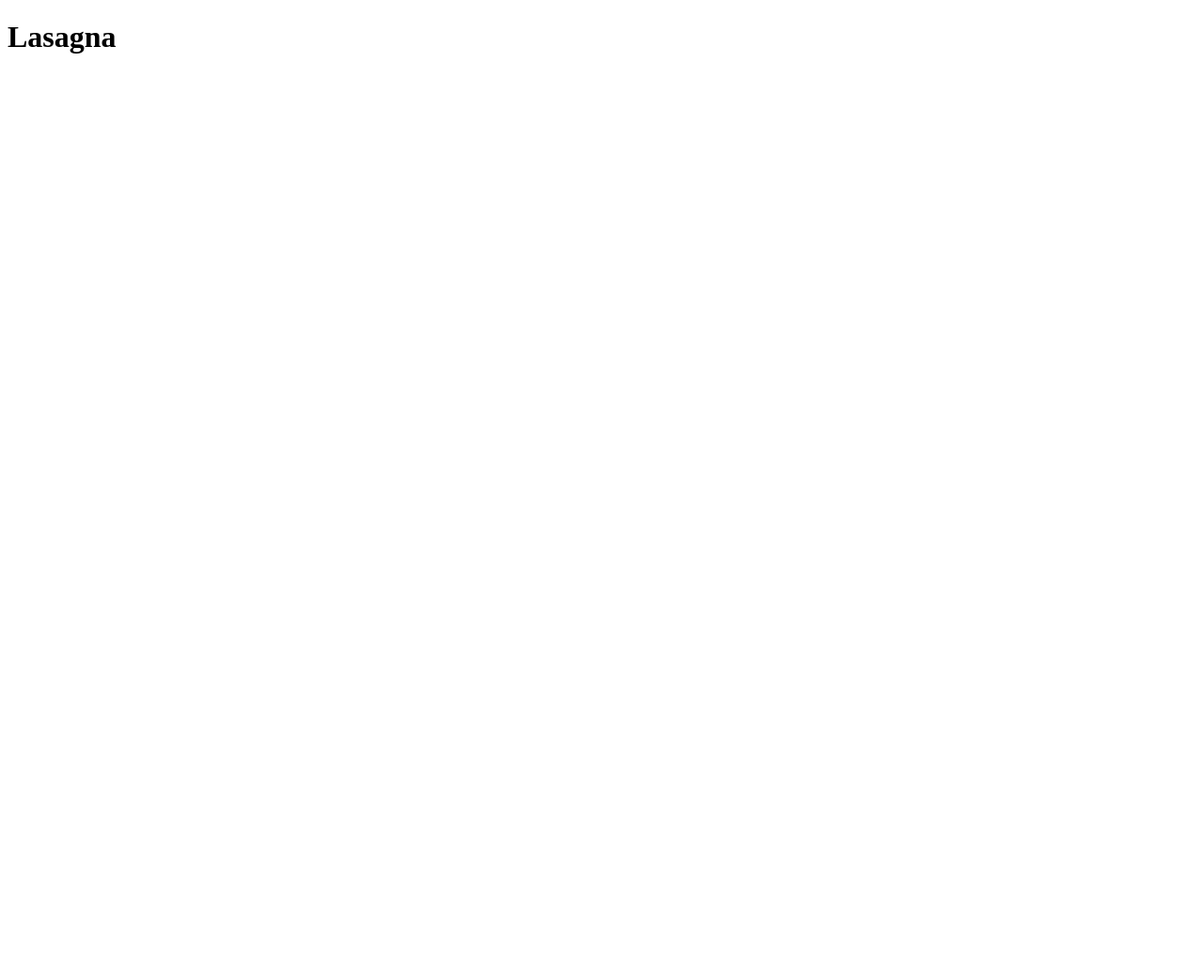
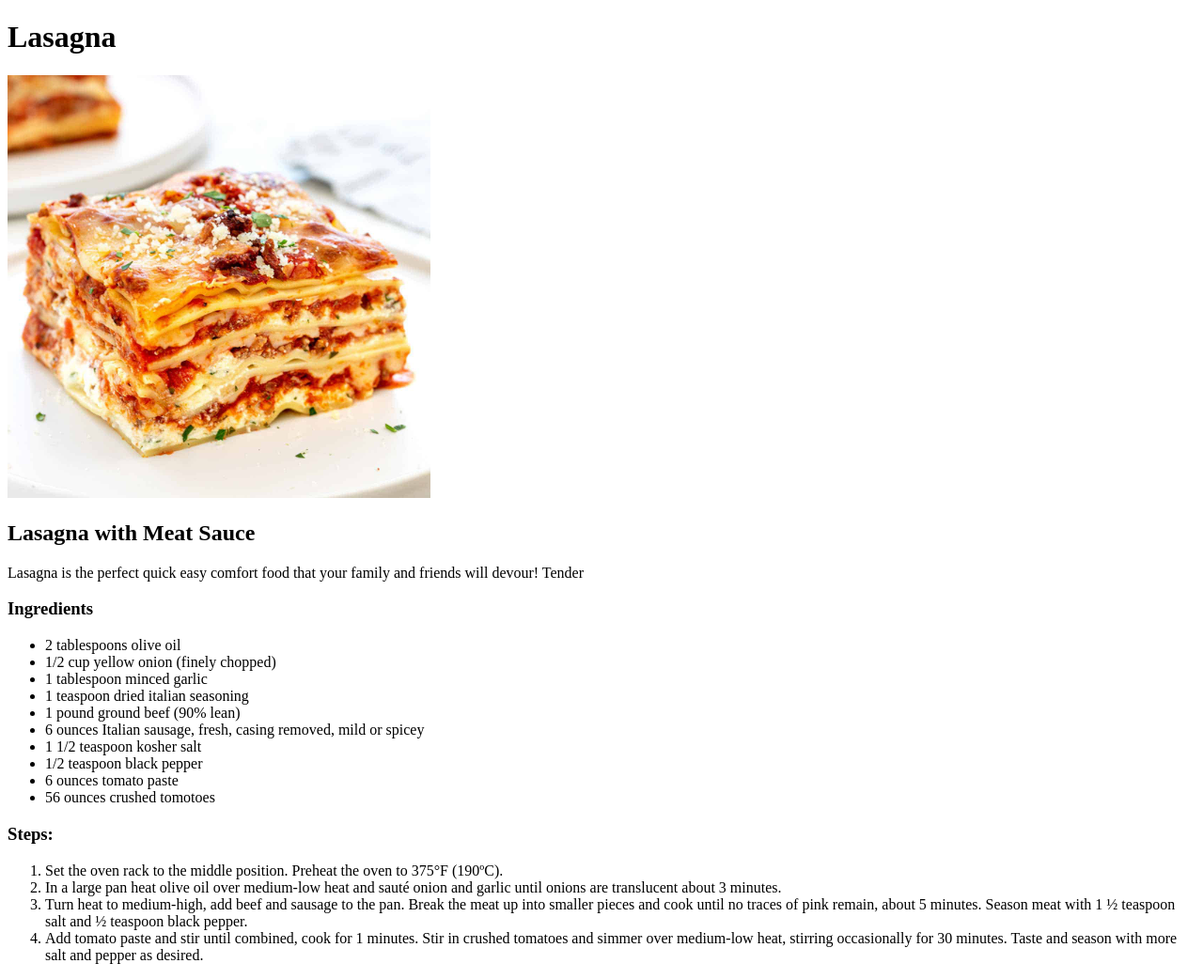
Before and after one commit to ryansalandy/odin-recipes, a plain HTML site: page recipes/lasagna.html in a window 1280 px wide. Shown: the whole page at 94% size. Before the commit the page ends 800 px from the top, so only its background shows below. Drawn offline with Linux system fonts and the light colour scheme.

Commit message:
Added img dir and img and additional instructions

```diff
--- a/recipes/lasagna.html
+++ b/recipes/lasagna.html
@@ -8,5 +8,28 @@
 </head>
 <body>
     <h1>Lasagna</h1>
+    <img src="../img/meat-lasagna.jpg" style="width:450px; height:450px;">
+    <h2>Lasagna with Meat Sauce</h2>
+    <p>Lasagna is the perfect quick easy comfort food that your family and friends will devour! Tender</p>
+    <h3>Ingredients</h3>
+    <ul>
+        <li>2 tablespoons olive oil</li>
+        <li>1/2 cup yellow onion (finely chopped)</li>
+        <li>1 tablespoon minced garlic</li>
+        <li>1 teaspoon dried italian seasoning</li>
+        <li>1 pound ground beef (90% lean)</li>
+        <li>6 ounces Italian sausage, fresh, casing removed, mild or spicey</li>
+        <li>1 1/2 teaspoon kosher salt</li>
+        <li>1/2 teaspoon black pepper</li>
+        <li>6 ounces tomato paste</li>
+        <li>56 ounces crushed tomotoes</li>
+    </ul>
+    <h3>Steps:</h3>
+    <ol>
+        <li>Set the oven rack to the middle position. Preheat the oven to 375°F (190ºC).</li>
+        <li>In a large pan heat olive oil over medium-low heat and sauté onion and garlic until onions are translucent about 3 minutes.</li>
+        <li>Turn heat to medium-high, add beef and sausage to the pan. Break the meat up into smaller pieces and cook until no traces of pink remain, about 5 minutes. Season meat with 1 ½ teaspoon salt and ½ teaspoon black pepper.</li>
+        <li>Add tomato paste and stir until combined, cook for 1 minutes. Stir in crushed tomatoes and simmer over medium-low heat, stirring occasionally for 30 minutes. Taste and season with more salt and pepper as desired.</li>
+    </ol>
 </body>
 </html>
```
Also changed, not shown: img/meat-lasagna.jpg (added).
